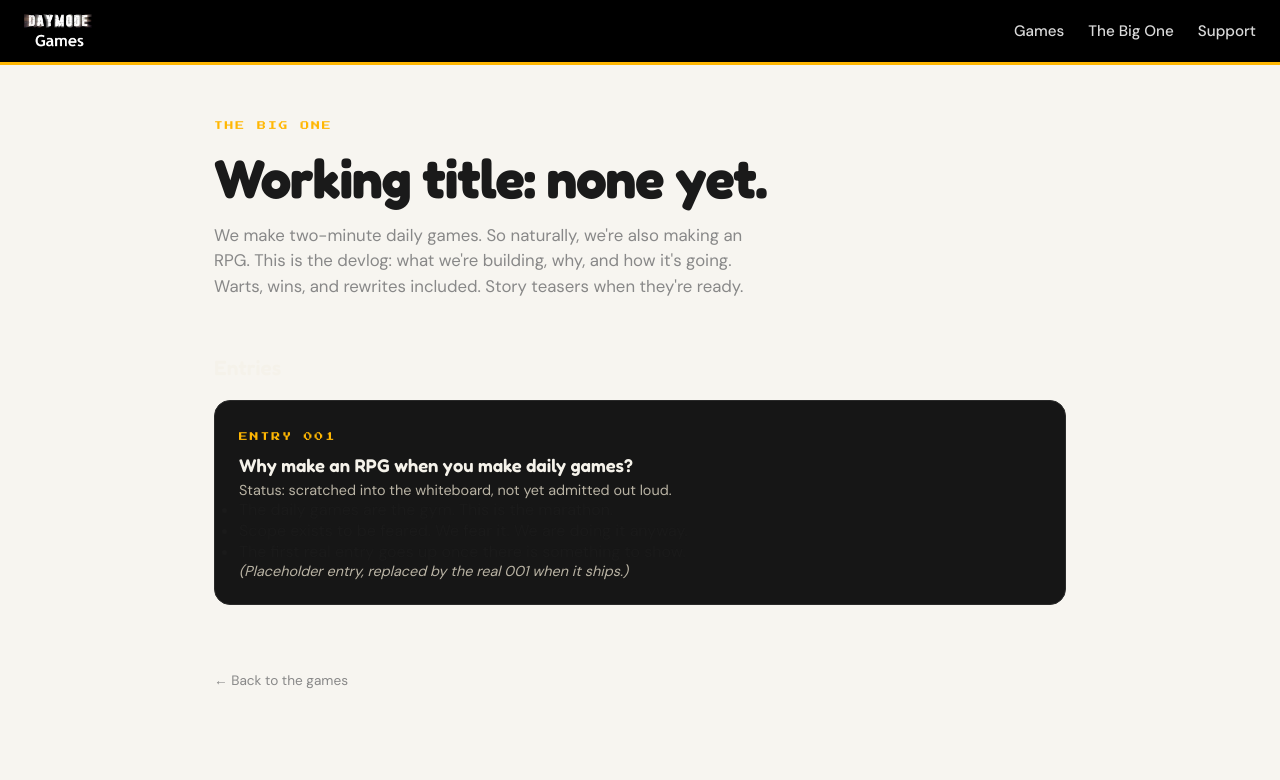
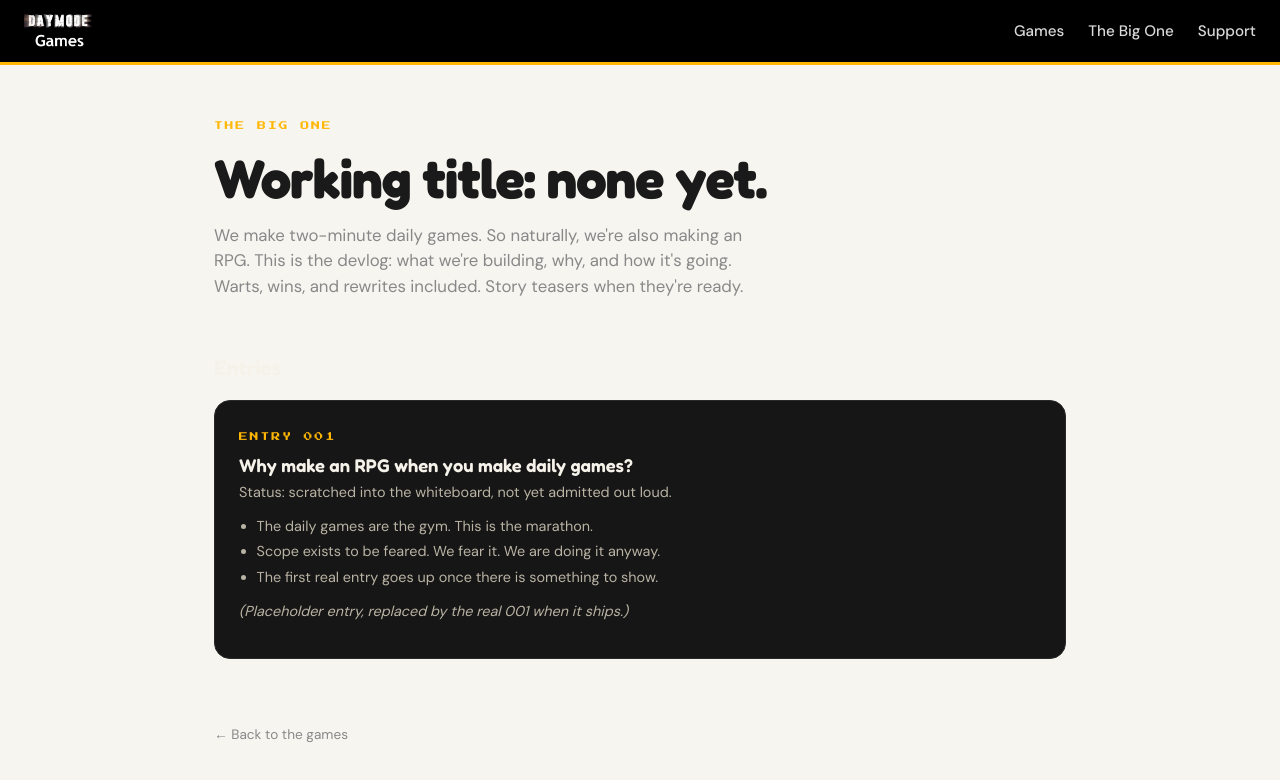
Before and after one commit to daymodegames/daymodegames, a React (Vite) app: page /rpg in a window 1280 px wide. Shown: the top 780 px of the page. Built offline with nearby package versions, Linux system fonts and the light colour scheme.

Commit message:
Devlog: styles for markdown entry bodies

```diff
--- a/src/pages/hub.css
+++ b/src/pages/hub.css
@@ -358,6 +358,33 @@
   color: #b07d00;
 }
 
+/* ─── Devlog entry bodies (markdown) ─── */
+
+.entry-body p {
+  color: #b9b3a4;
+  font-size: 0.9rem;
+  margin: 0.25rem 0 0.75rem;
+  line-height: 1.55;
+}
+
+.entry-body ul {
+  margin: 0.25rem 0 0.75rem 1.1rem;
+  color: #b9b3a4;
+  font-size: 0.9rem;
+}
+
+.entry-body li {
+  margin: 0.3rem 0;
+  line-height: 1.45;
+}
+
+.entry-body h3,
+.entry-body h4 {
+  font-family: var(--font-round);
+  color: #f5f2ea;
+  margin: 0.9rem 0 0.35rem;
+}
+
 /* ─── Misc ─── */
 
 .share-row {
```
